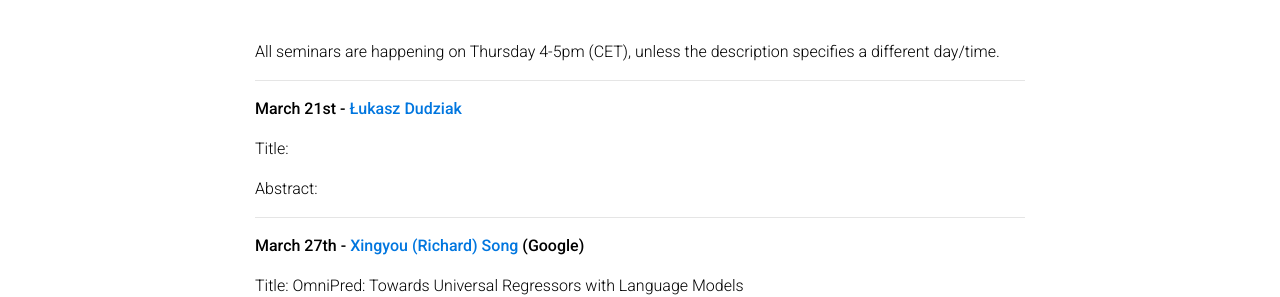
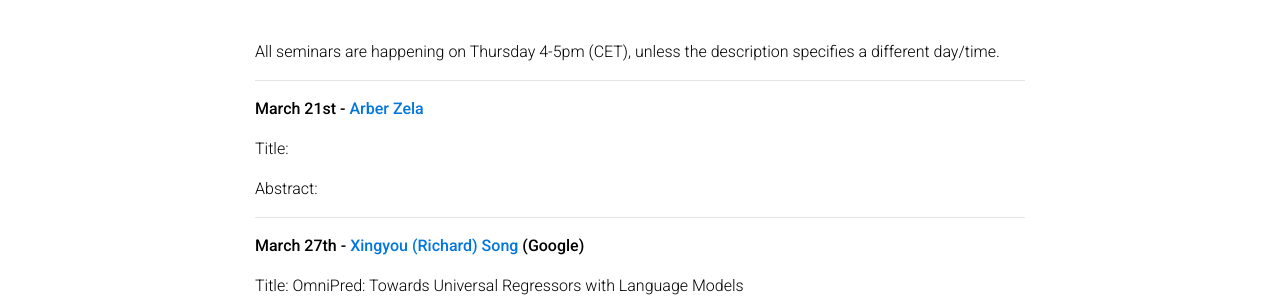
Before and after one commit to AutoML-Seminars/AutoML-Seminars.github.io, a Jekyll site: the page built from _pages/schedule.md, in a window 1280 px wide and 1068 px high. Shown: the part 145-442 px from the top of the window. Built offline with Jekyll 4.4.1, drawn with Linux system fonts in a browser that asks for light colours; comment, search, counter and statistics services are not loaded; a style sheet for code colours, icons or effects is not loaded.

Commit message:
Update schedule.md

```diff
--- a/_pages/schedule.md
+++ b/_pages/schedule.md
@@ -12,7 +12,7 @@ All seminars are happening on Thursday 4-5pm (CET), unless the description speci
 
 ---------
 
-**March 21st - [Łukasz Dudziak](https://scholar.google.com/citations?user=R47NvpoAAAAJ&hl=pl)**
+**March 21st - [Arber Zela](https://ml.informatik.uni-freiburg.de/profile/zela/)**
 
 
 Title:
```
